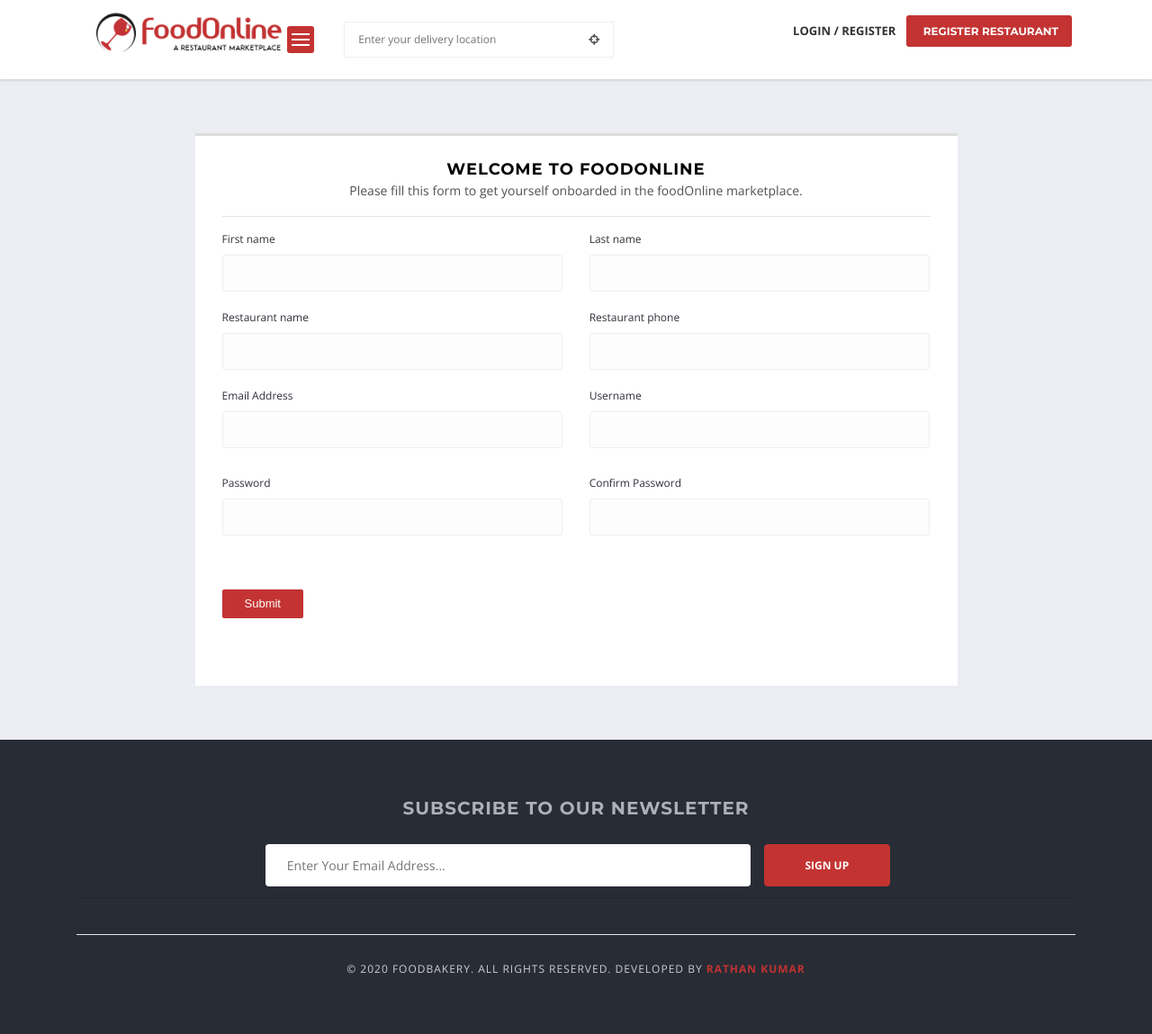
After one commit to tongvinh/foodOnline, a Django app: page /accounts/registerUser/ in a window 1280 px wide. The commit adds this page. Shown: the whole page at 90% size. Run offline with Django 5.2, Linux system fonts and the light colour scheme; some libraries are stand-ins or nearby versions; some web fonts are replaced.

Commit message:
Create templates

```diff
--- /dev/null
+++ b/account/urls.py
@@ -0,0 +1,6 @@
+from django.urls import path
+from .views import *
+
+urlpatterns = [
+    path('registerUser/',registerUser, name='registerUser')
+]
--- a/account/views.py
+++ b/account/views.py
@@ -1,3 +1,5 @@
 from django.shortcuts import render
 
 # Create your views here.
+def registerUser(request):
+    return render(request, 'accounts/registerUser.html')
--- a/foodonline_main/urls.py
+++ b/foodonline_main/urls.py
@@ -15,7 +15,7 @@ Including another URLconf
     2. Add a URL to urlpatterns:  path('blog/', include('blog.urls'))
 """
 from django.contrib import admin
-from django.urls import path
+from django.urls import path, include
 from . import views
 from django.conf import settings
 from django.conf.urls.static import static
@@ -23,4 +23,6 @@ from django.conf.urls.static import static
 urlpatterns = [
     path('admin/', admin.site.urls),
     path('', views.home, name='home'),
+    path('accounts/', include('account.urls')),
+
 ] + static(settings.MEDIA_URL, document_root=settings.MEDIA_ROOT)
--- /dev/null
+++ b/templates/accounts/registerUser.html
@@ -0,0 +1,96 @@
+{% extends "base.html" %}
+{% block content %}
+		<!-- Main Section Start -->
+		<div class="main-section">
+			<div class="page-section nopadding cs-nomargin" style="margin-top: 0px;padding-top: 60px;padding-bottom: 60px;margin-bottom: 0px;">
+				<div class="container">
+					<div class="row">
+						<div class="col-lg-12 col-md-12 col-sm-12 col-xs-12 ">
+							<div class="user-dashboard loader-holder">
+								<div class="user-holder">
+                            <h4 class="text-center" style="margin-bottom: 0;">WELCOME TO FOODONLINE</h4>
+                            <p class="text-center">Please fill this form to get yourself onboarded in the foodOnline marketplace.</p>
+                            <hr>
+                            <div id="restaurant-sets-holder">
+                                <form class="form-fields-set foodbakery-dev-restaurant-form" method="post" action="register-select-package.html">
+                                    <ul class="register-add-restaurant-tab-container restaurant-information-tab-container">
+                                        <li>
+                                            <div class="row">
+                                                <div class="col-lg-12 col-md-12 col-sm-12 col-xs-12">
+                                                    <div class="row">
+                                                        <ul >
+                                                            <li>
+                                                                <div class="col-lg-6 col-md-6 col-sm-6 col-xs-12">
+                                                                    <div class="field-holder">
+                                                                        <label>First name</label><input type="text" class="foodbakery-dev-req-field" id="foodbakery_restaurant_title_59054637" name="foodbakery_restaurant_title">
+                                                                    </div>
+                                                                </div>
+                                                                <div class="col-lg-6 col-md-6 col-sm-6 col-xs-12">
+                                                                    <div class="field-holder">
+                                                                        <label>Last name</label><input type="text" id="foodbakery_restaurant_phone_59054637" name="foodbakery_restaurant_contact_phone">
+                                                                    </div>
+                                                                </div>
+                                                                <div class="col-lg-6 col-md-6 col-sm-6 col-xs-12">
+                                                                    <div class="field-holder">
+                                                                        <label>Restaurant name </label><input type="text" class="foodbakery-dev-req-field" id="foodbakery_restaurant_title_59054637" name="foodbakery_restaurant_title">
+                                                                    </div>
+                                                                </div>
+                                                                <div class="col-lg-6 col-md-6 col-sm-6 col-xs-12">
+                                                                    <div class="field-holder">
+                                                                        <label>Restaurant phone</label><input type="text" id="foodbakery_restaurant_phone_59054637" name="foodbakery_restaurant_contact_phone">
+                                                                    </div>
+                                                                </div>
+                                                                <div class="col-lg-6 col-md-6 col-sm-6 col-xs-12">
+                                                                    <div class="field-holder">
+                                                                        <label>Email Address</label><input type="text" id="foodbakery_restaurant_contact_email_59054637" name="foodbakery_restaurant_contact_email">
+                                                                    </div>
+                                                                </div>
+                                                                <div class="col-lg-6 col-md-6 col-sm-6 col-xs-12">
+                                                                    <div class="field-holder">
+                                                                        <label>Username</label><input type="text" id="foodbakery_restaurant_contact_email_59054637" name="foodbakery_restaurant_contact_email">
+                                                                    </div>
+                                                                </div>
+                                                            </li>
+
+                                                            <li>
+                                                                <div class="col-lg-6 col-md-6 col-sm-12 col-xs-12">
+                                                                    <div class="field-holder">
+                                                                        <label>Password</label>
+                                                                        <input type="password" name="foodbakery_restaurant_username" class="foodbakery-dev-username foodbakery-dev-req-field">
+                                                                    </div>
+                                                                </div>
+                                                                <div class="col-lg-6 col-md-6 col-sm-12 col-xs-12">
+                                                                    <div class="field-holder">
+                                                                        <label>Confirm Password</label>
+                                                                        <input type="password" name="foodbakery_restaurant_user_email" class="foodbakery-dev-user-email foodbakery-dev-req-field">
+                                                                    </div>
+                                                                </div>
+                                                            </li>
+                                                        </ul>
+                                                    </div>
+                                                </div>
+                                            </div>
+                                        </li>
+                                        <li>
+                                            <div class="row">
+                                                <div class="col-lg-12 col-md-12 col-sm-12 col-xs-12">
+                                                    <div class="field-holder">
+                                                        <div class="payment-holder">
+                                                            <input type="submit" value="Submit" id="btn-next-restaurant-information" class="bgcolor">
+                                                        </div>
+                                                    </div>
+                                                </div>
+                                            </div>
+                                        </li>
+                                    </ul>
+                                </form>
+                            </div>
+                        </div>
+							</div>
+						</div>
+					</div>
+				</div>
+			</div>
+		</div>
+		<!-- Main Section End -->
+{% endblock content %}
--- /dev/null
+++ b/templates/base.html
@@ -0,0 +1,44 @@
+{% load static %}
+<!DOCTYPE html>
+<html lang="en">
+
+<head>
+	<meta charset="utf-8">
+	<meta http-equiv="X-UA-Compatible" content="IE=edge">
+	<meta name="viewport" content="width=device-width, initial-scale=1">
+	<title>FoodOnline</title>
+	<!-- Google Font Family Link Start -->
+	<link rel="stylesheet" type="text/css" href="https://fonts.googleapis.com/css?family=Montserrat:400,700">
+	<link rel="stylesheet" type="text/css" href="https://fonts.googleapis.com/css?family=Open+Sans:400,700,800">
+	<!-- Google Font Family Link End -->
+
+	<!-- CSS -->
+	<link href="{% static 'css/iconmoon.css' %}" rel="stylesheet">
+	<link href="{% static 'css/style.css' %}" rel="stylesheet">
+	<link href="{% static 'css/cs-foodbakery-plugin.css' %}" rel="stylesheet">
+	<link rel="stylesheet" href="https://stackpath.bootstrapcdn.com/bootstrap/4.3.1/css/bootstrap.min.css">
+	<link href="{% static 'css/bootstrap-slider.css' %}" rel="stylesheet">
+
+	<!-- JAVASCRIPT -->
+	<script src="https://ajax.googleapis.com/ajax/libs/jquery/3.4.1/jquery.min.js"></script>
+	<script src="{% static 'js/modernizr.js' %}"></script>
+	<script src="{% static 'js/bootstrap.js' %}"></script>
+
+	<style>
+		body, .main-section p, .mce-content-body p{
+			font:Normal  14px/24px "Open Sans", sans-serif;letter-spacing: 0px;text-transform: none;color: #515151 !important;
+		}
+	</style>
+</head>
+
+<body>
+    <!--LOAD NAVBAR-->
+    {% include 'includes/navbar.html' %}
+
+    <!--LOAD CONTENT HERE-->
+    {% block content %}
+        <!-- CONTENT GOES HERE-->
+    {% endblock content %}
+
+    <!-- LOAD FOOTER HERE -->
+    {% include 'includes/footer.html' %}
--- /dev/null
+++ b/templates/includes/footer.html
@@ -0,0 +1,52 @@
+{% load static %}
+<!-- Footer Start -->
+		<footer id="footer" class="footer-style-2">
+			<div class="footer-widget">
+				<div class="container">
+					<div class="row">
+						<div class="col-lg-12 col-md-12 col-sm-12 col-xs-12">
+							<div class="widget widget-newsletter">
+								<div class="widget-title">
+									<h5>Subscribe to our Newsletter</h5>
+								</div>
+								<div class="fieldset">
+									<form action="#">
+										<div class="field-holder">
+											<label>
+												<i class=" icon-envelope3"></i>
+												<input type="text" class="field-input" placeholder=" Enter Your Email Address...">
+											</label>
+										</div>
+										<div class="field-holder btn-holder">
+											<input class="subscribe-btn bgcolor" type="submit" value="Sign Up">
+										</div>
+									</form>
+								</div>
+							</div>
+						</div>
+					</div>
+				</div>
+			</div>
+			<div class="copyright-sec">
+				<div class="container">
+					<div class="row">
+						<div class="col-lg-12 col-md-12 col-sm-12 col-xs-12">
+							<div class="copyright-inner">
+								<div class="copy-right">
+									<p>© 2020 Foodbakery. All Rights Reserved. Developed By <a href="#">Rathan Kumar</a>
+									</p>
+								</div>
+							</div>
+						</div>
+					</div>
+				</div>
+			</div> <!-- /.cs-copyright -->
+		</footer>
+		<!-- Footer End -->
+    </div>
+    <!-- Modal Popup End -->
+	<script src="{% static 'js/scripts.js' %}"></script>
+	<script src="{% static 'js/functions.js' %}"></script>
+</body>
+
+</html>
--- /dev/null
+++ b/templates/includes/navbar.html
@@ -0,0 +1,82 @@
+	{% load static %}
+    <!--Main Wrapper-->
+	<div class="wrapper">
+		<!-- Header Start -->
+		<header id="header">
+			<div class="main-header">
+				<div class="container">
+					<div class="row">
+						<div class="col-lg-8 col-md-8 col-sm-12 col-xs-12">
+							<div class="logo">
+								<figure>
+									<a href="index.html" class="light-logo">
+										<img src="{% static 'logo/foodOnlineLogo.png' %}" alt="foodOnline" width="250">
+									</a>
+								</figure>
+							</div>
+							<div class="main-nav">
+									<nav id="site-navigation" class="main-navigation">
+										<ul>
+											<li>
+												<a href="#">Demos</a>
+												<ul>
+													<li><a href="index.html">Food Bakery</a></li>
+													<li><a href="mexican-restaurant.html">Mexican Restaurant</a></li>
+													<li><a href="foodstop.html">Food Stop</a></li>
+													<li><a href="rtl.html">Rtl Demo</a></li>
+													<li><a href="food-cout.html">Food Court</a></li>
+													<li><a href="single-restaurant.html">Single Restaurant Demo</a></li>
+												</ul>
+												<!--End Sub Menu -->
+											</li>
+											<li><a href="listings.html">Restaurants</a></li>
+											<li>
+												<a href="#">Pages</a>
+												<ul>
+													<li><a href="price-plans.html">Price Plans</a></li>
+													<li><a href="how-it-works.html">How it works</a></li>
+													<li><a href="faq.html">FAQ’s</a></li>
+													<li><a href="404.html">404</a></li>
+													<li><a href="search-result.html">Search Result</a></li>
+													<li><a href="contact-us.html">Contact</a></li>
+												</ul>
+												<!--End Sub Menu -->
+											</li>
+											<li>
+												<a href="#">Blogs</a>
+												<ul>
+													<li><a href="blog-large.html">Blog Large</a></li>
+													<li><a href="blog-medium.html">Blog Medium</a></li>
+													<li><a href="blog-masonry.html">Blog Masonry</a></li>
+													<li><a href="blog-detail.html">Blog Detail Page</a></li>
+												</ul>
+												<!--End Sub Menu -->
+											</li>
+										</ul>
+									</nav><!-- .main-navigation -->
+								</div>
+
+							<div class="main-location">
+								<ul>
+									<li class="location-has-children choose-location">
+										<form action="#">
+											<input type="text" value="" name="location" placeholder="Enter your delivery location" autocomplete="off">
+											<span id="foodbakery_radius_location_open" class="foodbakery-radius-location"><i class="icon-target5"></i></span>
+										</form>
+
+									</li>
+								</ul>
+								</div>
+						</div>
+						<div class="col-lg-4 col-md-4 col-sm-12 col-xs-12">
+							<div class="login-option">
+								<a class="cs-color cs-popup-joinus-btn login-popup" data-target="#sign-in" data-toggle="modal" href="#user-register">Login / Register</a><a class="get-start-btn" href="register-restaurant.html">
+									Register
+									Restaurant </a>
+							</div>
+						</div>
+					</div>
+				</div>
+			</div>
+		</header>
+		<!-- Header End -->
```
Also changed, not shown: templates/home.html (+5 -168 lines).
